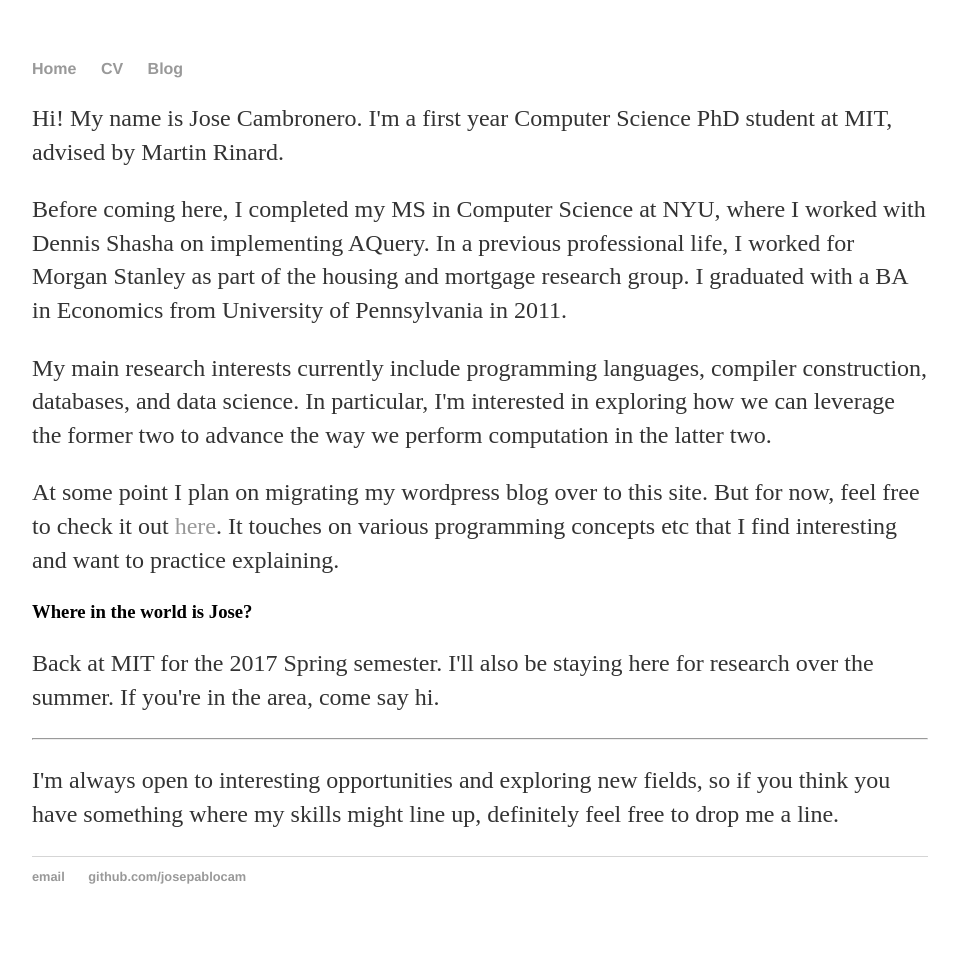
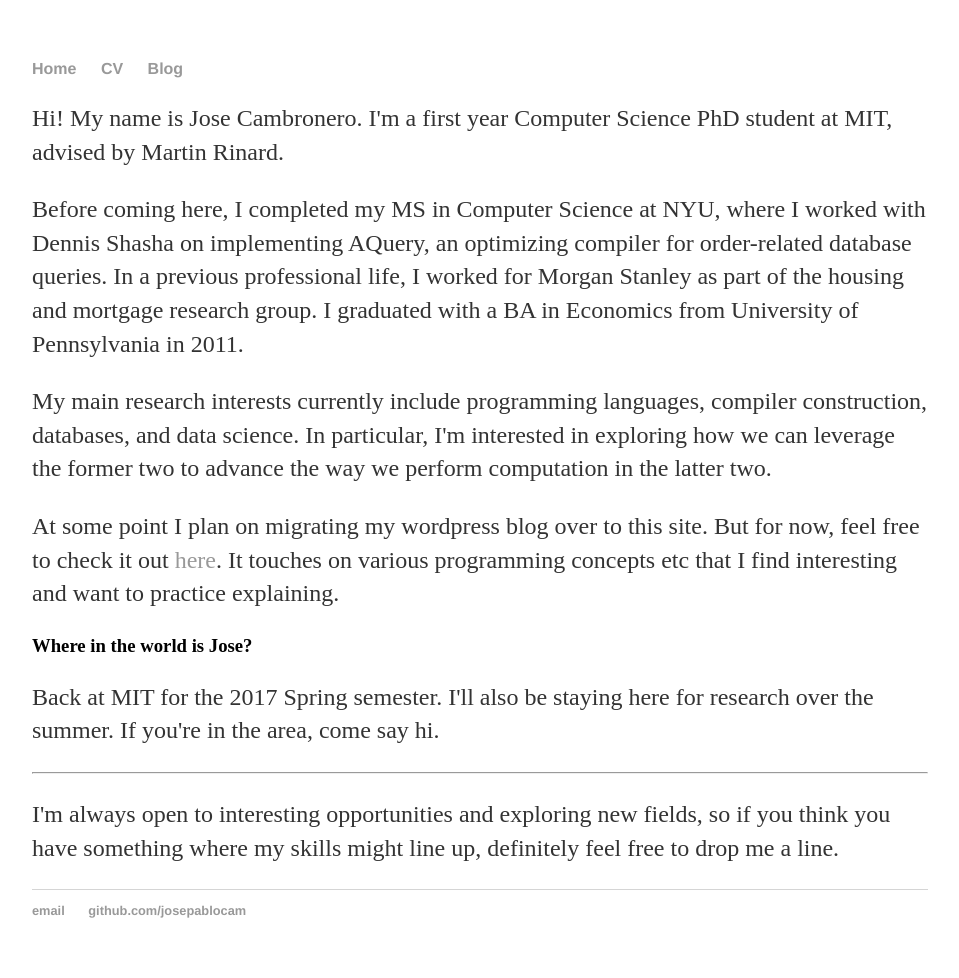
Before and after one commit to josepablocam/josepablocam.github.io, a Jekyll site: the page built from index.md, in a window 1280 px wide. Shown: the whole page, without its empty margins (160-1119 px from the left). Built offline with Jekyll 4.4.1, drawn with Linux system fonts in a browser that asks for light colours; before the commit the page ends 944 px from its top, so only the background shows below that.

Commit message:
aquery details

```diff
--- a/index.md
+++ b/index.md
@@ -7,7 +7,8 @@
 student at MIT, advised by Martin Rinard.
 
 Before coming here, I completed my MS in Computer Science at NYU,
-where I worked with Dennis Shasha on implementing AQuery. In a previous
+where I worked with Dennis Shasha on implementing AQuery, an optimizing
+compiler for order-related database queries. In a previous
 professional life, I worked for Morgan Stanley as part of the
 housing and mortgage research group. I graduated with a BA in Economics
 from University of Pennsylvania in 2011.
```
